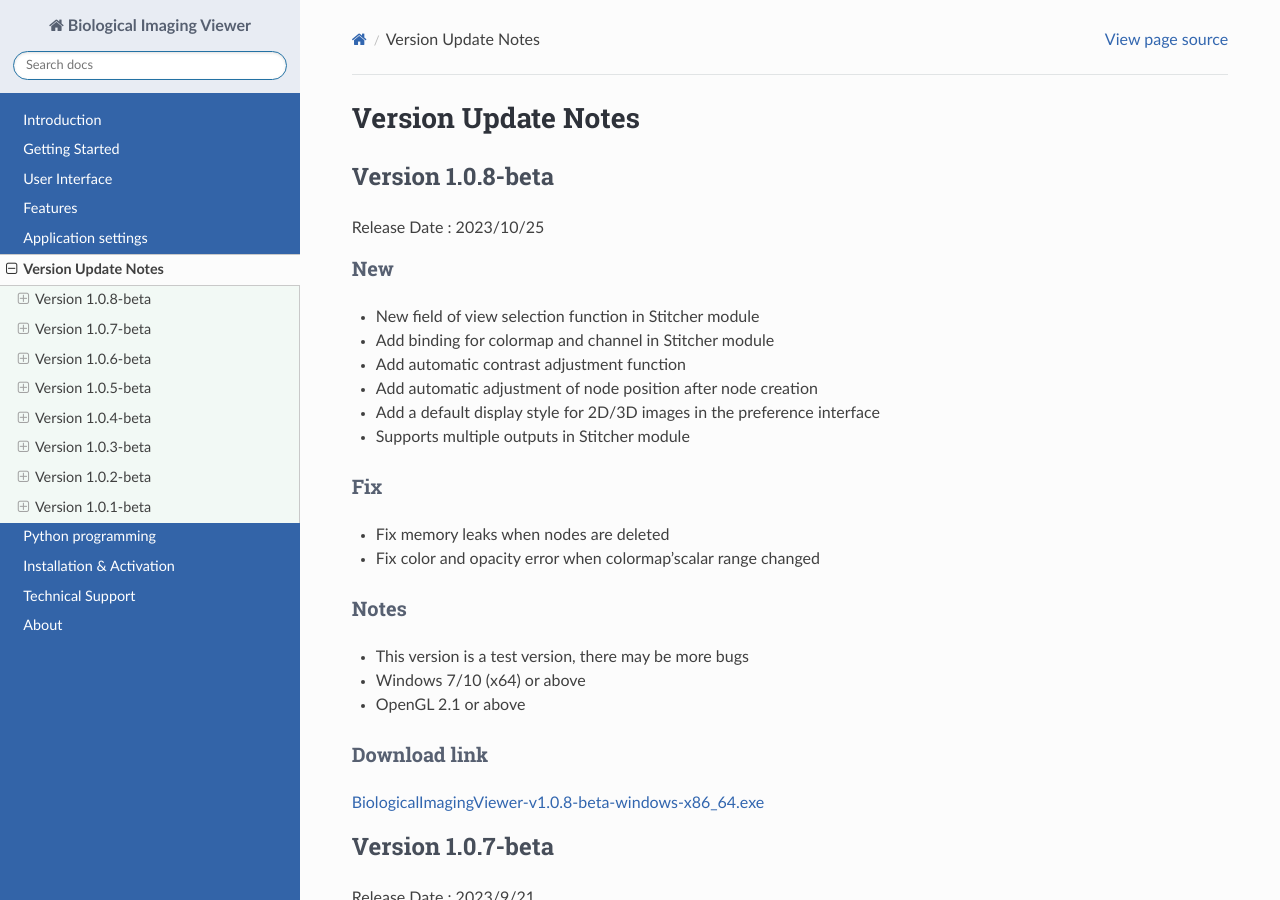
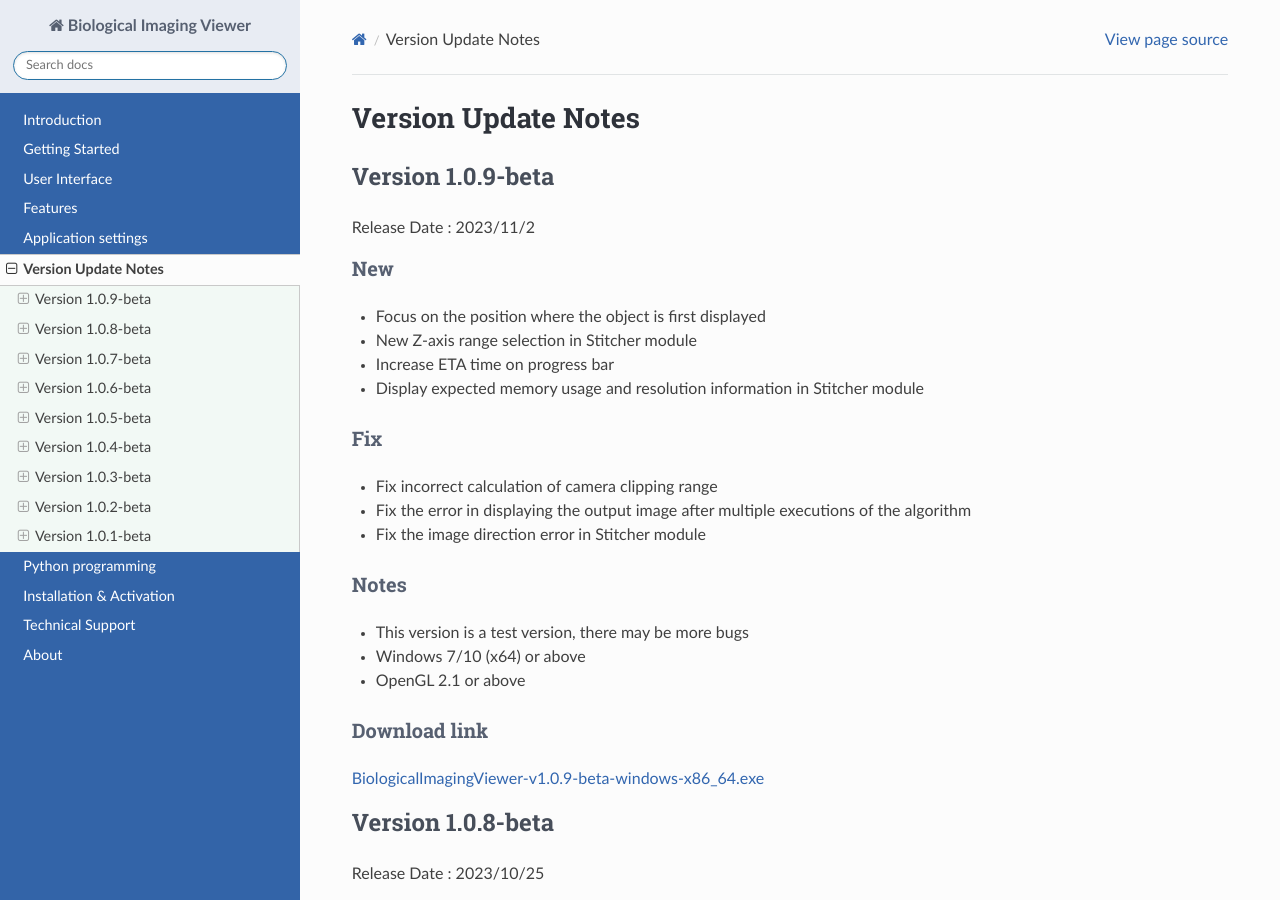
Before and after one commit to yangtong93/sphinx-img-docs, a Sphinx documentation site: the page built from source/user_guide/upgrade.md, in a window 1280 px wide and 900 px high. Built offline with Sphinx 7.4.7 and the Read the Docs theme 2.0.0, drawn with Linux system fonts in a browser that asks for light colours.

Commit message:
feature: v1.0.9-beta

```diff
--- a/source/user_guide/upgrade.md
+++ b/source/user_guide/upgrade.md
@@ -1,4 +1,27 @@
 # Version Update Notes
+
+## Version 1.0.9-beta
+
+Release Date : 2023/11/2
+
+### New
+* Focus on the position where the object is first displayed
+* New Z-axis range selection in Stitcher module
+* Increase ETA time on progress bar
+* Display expected memory usage and resolution information in Stitcher module
+
+### Fix
+* Fix incorrect calculation of camera clipping range
+* Fix the error in displaying the output image after multiple executions of the algorithm
+* Fix the image direction error in Stitcher module
+
+### Notes
+* This version is a test version, there may be more bugs
+* Windows 7/10 (x64) or above
+* OpenGL 2.1 or above
+
+### Download link
+[BiologicalImagingViewer-v1.0.9-beta-windows-x86_64.exe](http://71.131.244.138:22224/Image-1.0.9-beta/BiologicalImagingViewer-v1.0.9-beta-windows-x86_64.exe)
 
 ## Version 1.0.8-beta
 
```
Also changed, not shown: 2 other files.
